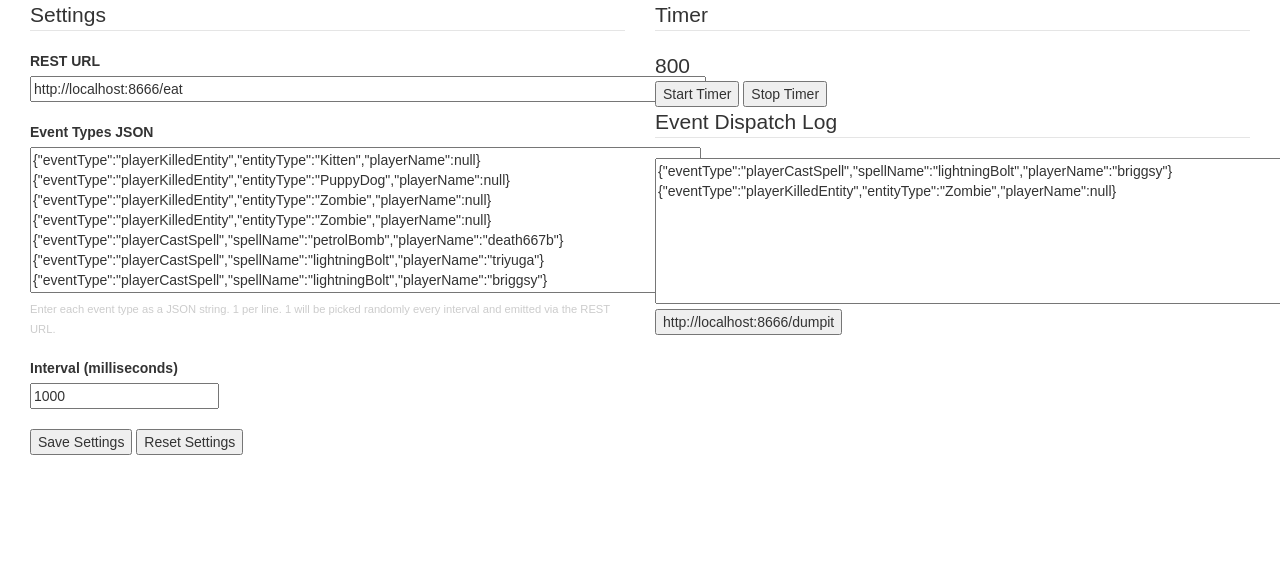
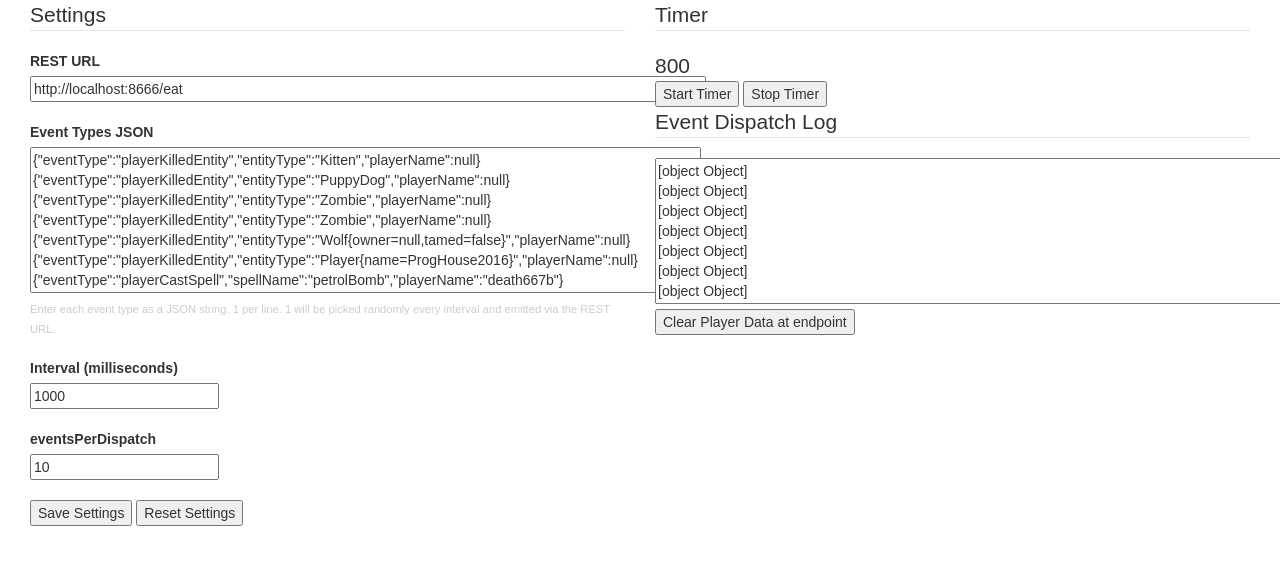
Before and after one commit to triyuga/magikcraft-azureIgnite-mockEmitter, a website: page index.html in a window 1280 px wide. Both pictures are taken after a click on the input "Start Timer". Shown: the top 564 px of the page. Drawn offline with nearby package versions, Linux system fonts and the light colour scheme; no server answers.

Commit message:
Add eventsPerDispatch setting

```diff
--- a/index.html
+++ b/index.html
@@ -28,6 +28,9 @@
       <label for="interval">Interval (milliseconds)</label><br>
       <input type="text" id="interval" /><br><br>
 
+      <label for="eventsPerDispatch">eventsPerDispatch</label><br>
+      <input type="text" id="eventsPerDispatch" /><br><br>
+
       <input type="submit" value="Save Settings" onclick="saveSettings();"/>
       <input type="submit" value="Reset Settings" onclick="resetSettings();"/>
     </fieldset><br>
@@ -46,7 +49,7 @@
       <textarea id="eventDispatchLog" rows="7" cols="80"/></textarea><br>
     </fieldset>
     <fieldset>
-      <input type="submit" value="http://localhost:8666/dumpit" onclick="clearStore();"/>
+      <input type="submit" value="Clear Player Data at endpoint" onclick="clearStore();"/>
     </fieldset>
   </div>
 
--- a/js/emitter.js
+++ b/js/emitter.js
@@ -65,7 +65,7 @@ function dispatchEvent() {
   localStorage.getItem('eventTypeJSONs').split(/\r?\n/).map(function(_event){
     events.push(_event);
   });
-  var randomEvent = events[Math.floor(Math.random() * events.length)];
+  var randomEvent = JSON.parse(events[Math.floor(Math.random() * events.length)]);
 
   // var randomEvent = {
   //   "eventType": "playerKilledEntity",
@@ -73,10 +73,16 @@ function dispatchEvent() {
   //   "playerName": null
   // };
 
+  // console.log('randomEvent', randomEvent);
+  var i = 0;
+  while (i < localStorage.getItem('eventsPerDispatch')) {
+
     var request = $.ajax({
       method: "POST",
       url: restURL,
       data: randomEvent,
+      // data: JSON.stringify(randomEvent),
+      // dataType: 'JSON',
       beforeSend: function (jqXHR, settings) {
         console.log('jqXHR');
         console.log(jqXHR);
@@ -99,6 +105,9 @@ function dispatchEvent() {
 
     var endpointLog = localStorage.getItem('endpointLog');
     $('#endpointLog').val(endpointLog);
+
+    i++;
+  }
 }
 
 function clearStore() {
@@ -136,35 +145,36 @@ function defaultEventTypeJSONs() {
       playerName: null
     },
     {
+      eventType: "playerKilledEntity",
+      entityType: "Wolf{owner=null,tamed=false}",
+      playerName: null
+    },
+    {
+      eventType: "playerKilledEntity",
+      entityType: "Player{name=ProgHouse2016}",
+      playerName: null
+    },
+    {
       eventType: 'playerCastSpell',
       spellName: 'petrolBomb',
       playerName: 'death667b'
     },
     {
       eventType: 'playerCastSpell',
-      spellName: 'lightningBolt',
+      spellName: 'fulmen',
       playerName: 'triyuga'
     },
     {
       eventType: 'playerCastSpell',
-      spellName: 'lightningBolt',
-      playerName: 'briggsy'
+      spellName: 'ignifera',
+      playerName: 'triyuga'
+    },
+    {
+      eventType: 'playerKilledEntity',
+      entityType: 'Zombie',
+      playerName: null
     }
   ];
-
-
-  // eventTypes = [
-  //   {
-  //     "eventType": "playerCastSpell",
-  //     "spellName": "dixit",
-  //     "playerName": "triyuga"
-  //   },
-  //   {
-  //     "eventType": "playerKilledEntity",
-  //     "entityType": "CraftSkeleton",
-  //     "playerName": null
-  //   }
-  // ];
 
   // JSON.stringify eventType and push into defaulteventTypes array.
   eventTypes.map(function(eventType){
@@ -182,6 +192,11 @@ var defaultInterval = 1000;
 var interval = localStorage.getItem('interval') ? localStorage.getItem('interval') : defaultInterval;
 localStorage.setItem('interval', interval);
 $('#interval').val(interval);
+
+var defaultEventsPerDispatch = 10;
+var eventsPerDispatch = localStorage.getItem('eventsPerDispatch') ? localStorage.getItem('eventsPerDispatch') : defaultEventsPerDispatch;
+localStorage.setItem('eventsPerDispatch', eventsPerDispatch);
+$('#eventsPerDispatch').val(eventsPerDispatch);
 
 var defaultRestURL = 'http://localhost:8666/eat';
 var restURL = localStorage.getItem('restURL') ? localStorage.getItem('restURL') : defaultRestURL;
```
Lines whose indentation alone changed are shown as unchanged.
